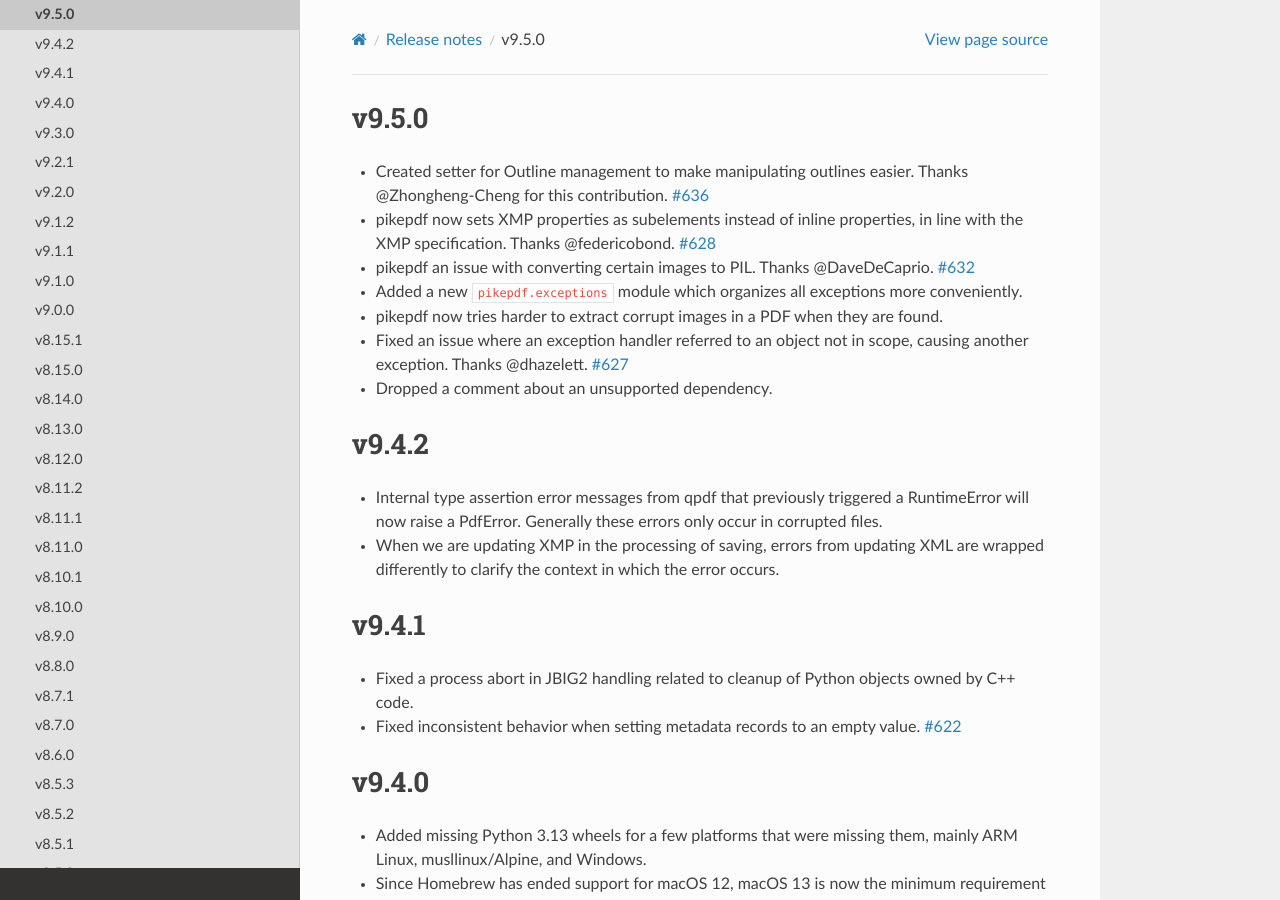
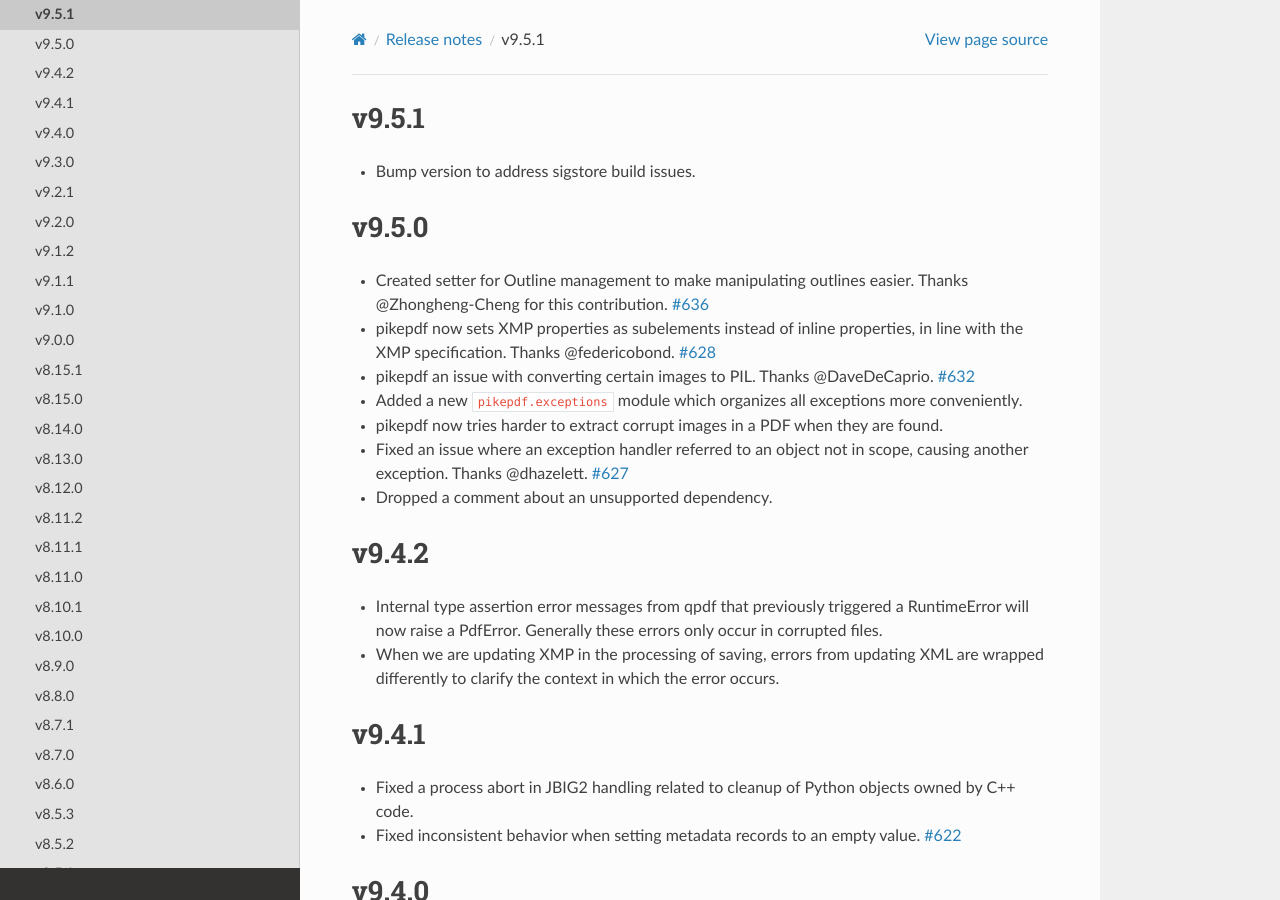
Before and after one commit to pikepdf/pikepdf, a Sphinx documentation site: the page built from docs/releasenotes/version9.rst, in a window 1280 px wide and 900 px high. Built offline with Sphinx 7.4.7 and the Read the Docs theme 3.1.0, drawn with Linux system fonts in a browser that asks for light colours; pages that are not in the unit, such as notebooks, are missing from menus.

Commit message:
v9.5.1 notes

```diff
--- a/docs/releasenotes/version9.rst
+++ b/docs/releasenotes/version9.rst
@@ -1,3 +1,8 @@
+v9.5.1
+======
+
+- Bump version to address sigstore build issues.
+
 v9.5.0
 ======
 
```
